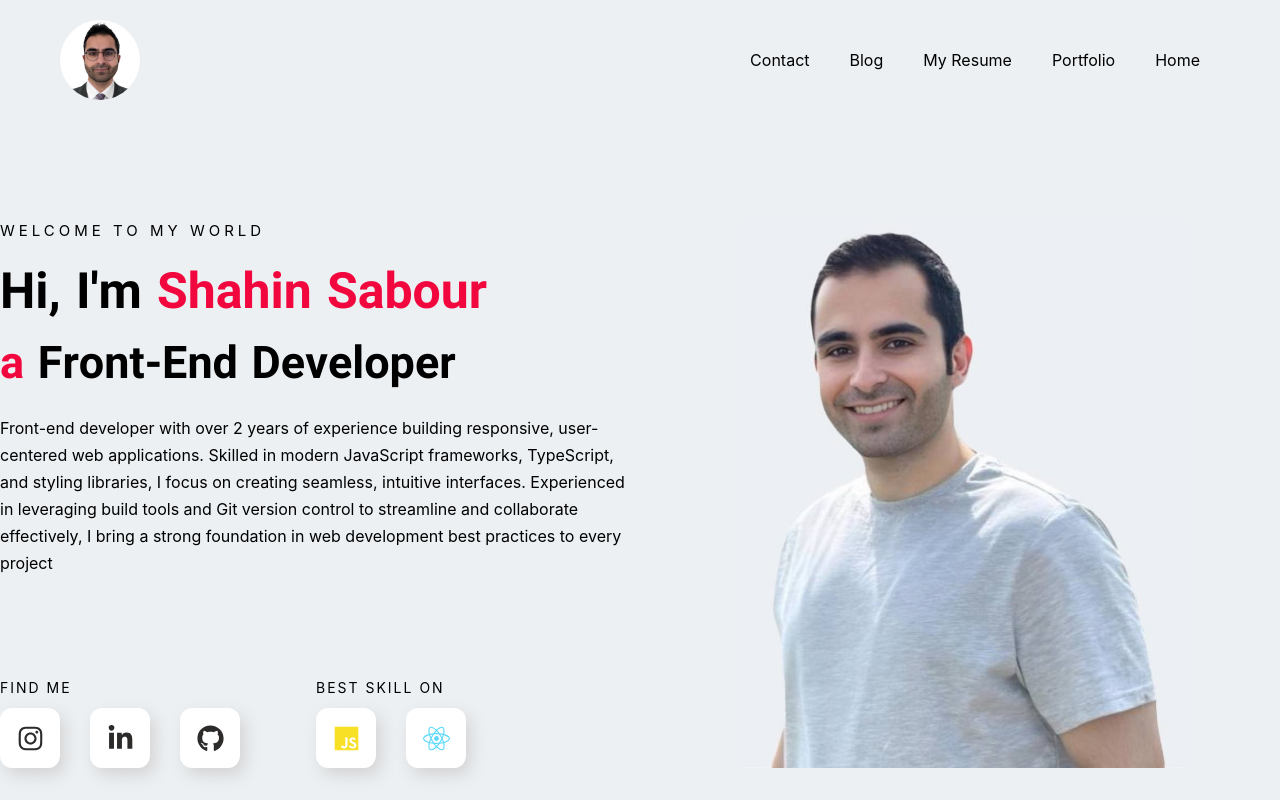
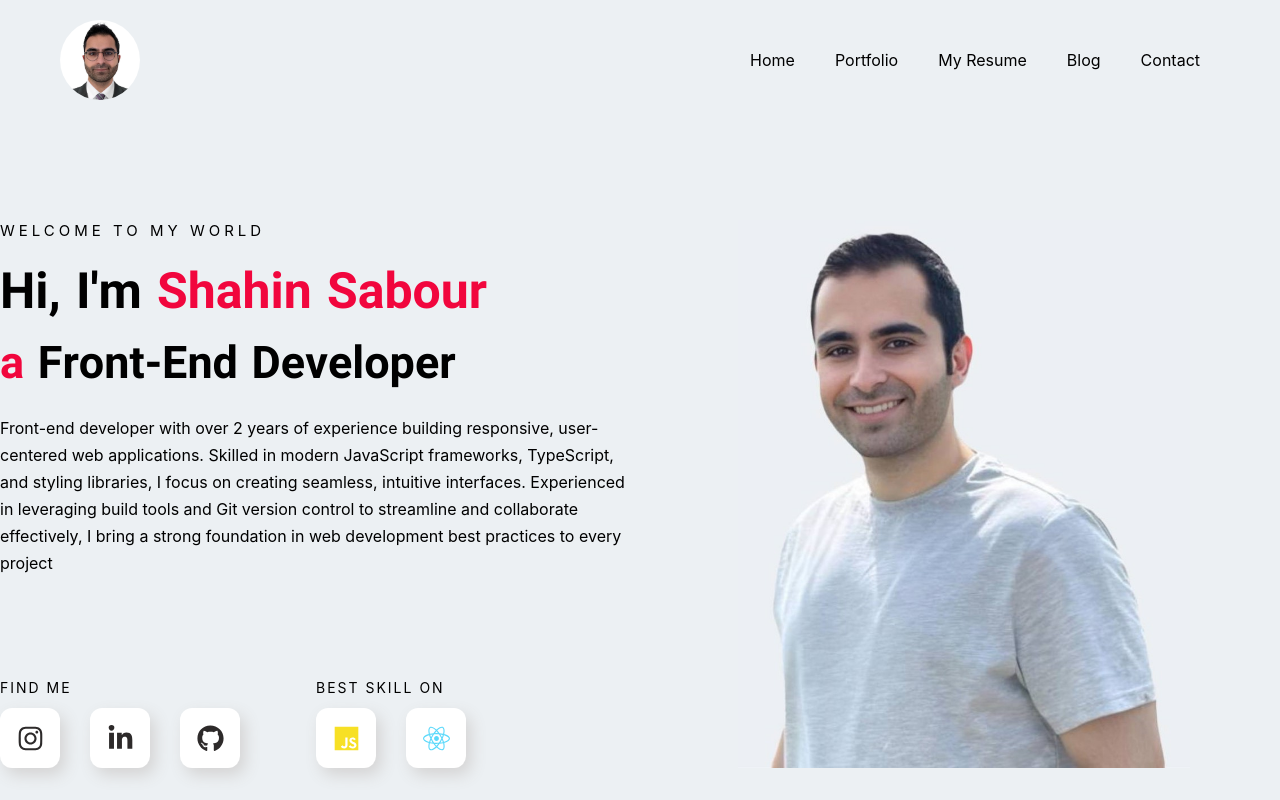
Before and after one commit to ShahinSabour/react_portfolio, a React (Create React App) app: page / in a window 1280 px wide. Shown: the top 800 px of the page. Built offline with nearby package versions, Linux system fonts and the light colour scheme.

Commit message:
Update style.css

```diff
--- a/src/style.css
+++ b/src/style.css
@@ -134,12 +134,12 @@ body{
 }
 
 .menu{
+    align-items: center;
     display: inline-flex;
+    flex-direction: row;
+    height: 100%;
+    justify-content: flex-end;
     width: 100%;
-    justify-content: flex-start;
-    align-items: center;
-    height: 100%;
-    flex-direction: row-reverse;
     @media only screen and (max-width:768px){
         display: none;
     }
```
